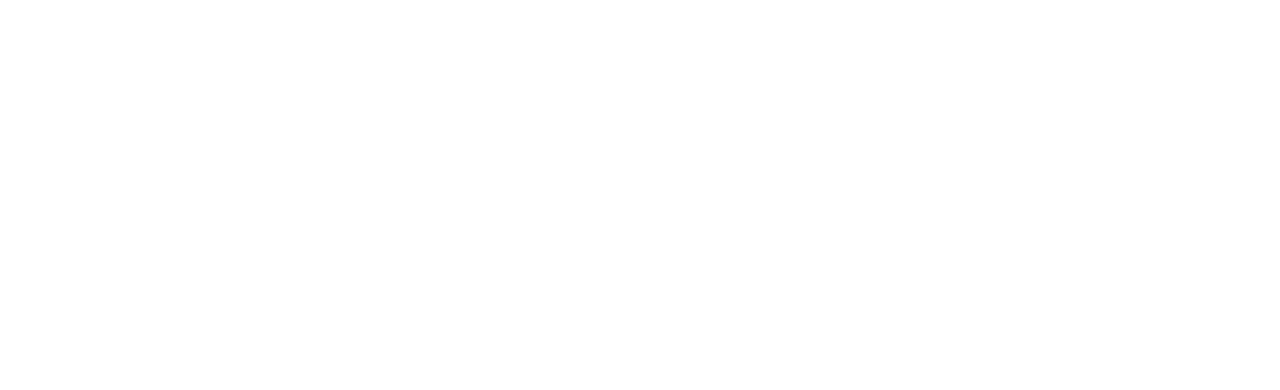
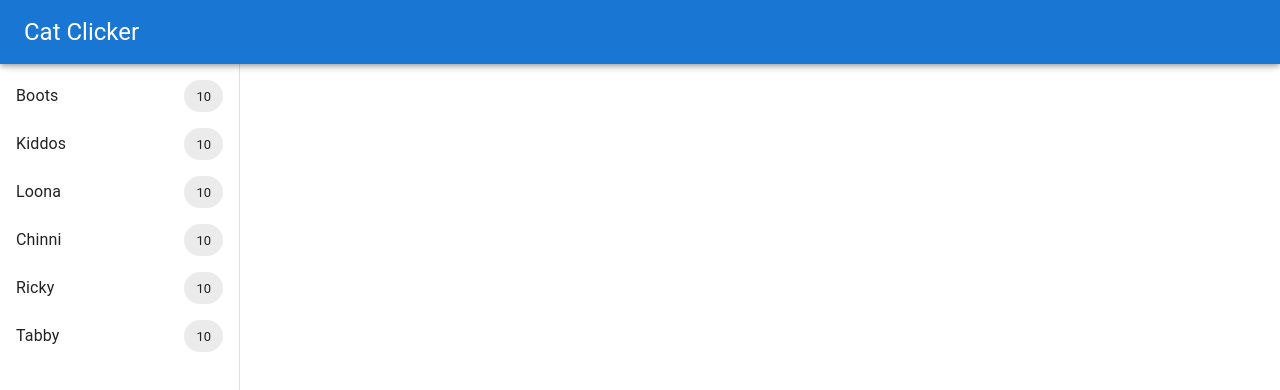
Before and after one commit to Anurag-Kochar-1/ElSpectra_Assignments, a React (Create React App) app in the folder assignment-1-cat-clicker/: page / in a window 1280 px wide. Shown: the top 390 px of the page. Built offline with nearby package versions, Linux system fonts and the light colour scheme.

Commit message:
Add: Layout-Navbar-Sidebar-Added

```diff
--- a/assignment-1-cat-clicker/src/App.tsx
+++ b/assignment-1-cat-clicker/src/App.tsx
@@ -1,10 +1,11 @@
 import './App.css';
+import Layout from './layouts/Layout';
 
 function App() {
   return (
-    <div>
+    <Layout>
 
-    </div>
+    </Layout>
   );
 }
 
--- a/assignment-1-cat-clicker/src/components/Navbar/Navbar.tsx
+++ b/assignment-1-cat-clicker/src/components/Navbar/Navbar.tsx
@@ -1,8 +1,23 @@
-import React from 'react'
+import { AppBar, IconButton, Toolbar, Typography } from '@mui/material'
+import MenuIcon from '@mui/icons-material/Menu';
 
-const Navbar = () => {
+const Navbar = ({ handleHamburger }: { handleHamburger: any }) => {
   return (
-    <div>Navbar</div>
+    <AppBar position="static" sx={{ zIndex: (theme) => theme.zIndex.drawer + 1 }}>
+      <Toolbar>
+        <IconButton
+          color="inherit"
+          aria-label="open drawer"
+          onClick={handleHamburger}
+          sx={{ mr: 2, display: { lg: 'none' } }}
+        >
+          <MenuIcon />
+        </IconButton>
+        <Typography variant="h5" noWrap>
+          Cat Clicker
+        </Typography>
+      </Toolbar>
+    </AppBar>
   )
 }
 
--- a/assignment-1-cat-clicker/src/components/Sidebar/Sidebar.tsx
+++ b/assignment-1-cat-clicker/src/components/Sidebar/Sidebar.tsx
@@ -1,11 +1,93 @@
-import Box from '@mui/material/Box';
+import React from 'react';
+import { styled } from "@mui/material/styles"
+import {
+    AppBar,
+    Box,
+    Chip,
+    Drawer,
+    IconButton,
+    List,
+    ListItem,
+    ListItemButton,
+    ListItemIcon,
+    ListItemText,
+    Toolbar,
+    Typography,
+    useMediaQuery,
+    useTheme,
+} from '@mui/material';
+import MenuIcon from '@mui/icons-material/Menu';
+import Navbar from '../Navbar/Navbar';
 
-const Sidebar = () => {
+const drawerWidth = 240;
+
+const DrawerHeader = styled('div')(({ theme }) => ({
+    display: 'flex',
+    alignItems: 'center',
+    justifyContent: 'flex-end',
+    padding: theme.spacing(0, 1),
+    // necessary for content to be below app bar
+    ...theme.mixins.toolbar,
+}));
+
+const LeftSidebar = styled(Drawer)(({ theme }) => ({
+    width: drawerWidth,
+    flexShrink: 0,
+    '& .MuiDrawer-paper': {
+        width: drawerWidth,
+    },
+}));
+
+const Sidebar = ({ isHamburgerOpen, handleHamburger }: { isHamburgerOpen: boolean, handleHamburger: any }) => {
+    const theme = useTheme();
+    const isTablet = useMediaQuery(theme.breakpoints.between('xs', 'md'));
+
     return (
-        <div>
+        <Box sx={{ display: 'flex' }}>
+            {isTablet ? (
+                <Drawer
+                    variant="temporary"
+                    anchor="left"
+                    open={isHamburgerOpen}
+                    onClose={handleHamburger}
+                    sx={{
+                        '& .MuiDrawer-paper': { boxSizing: 'border-box', width: drawerWidth },
+                    }}
+                >
+                    <DrawerHeader>
+                        <IconButton onClick={handleHamburger}>
+                            <MenuIcon />
+                        </IconButton>
+                    </DrawerHeader>
+                    <List>
+                        {['Boots', 'Kiddos', 'Loona', 'Chinni', 'Ricky', 'Tabby'].map((text, index) => (
+                            <ListItem key={text} disablePadding>
+                                <ListItemButton>
 
-        </div>
+                                    <ListItemText primary={text} />
+                                    <Chip label={10} onClick={() => alert('clicked')} />
+                                </ListItemButton>
+                            </ListItem>
+                        ))}
+                    </List>
+                </Drawer>
+            ) : (
+                <LeftSidebar variant="permanent" open>
+                    <DrawerHeader />
+                    <List>
+                        {['Boots', 'Kiddos', 'Loona', 'Chinni', 'Ricky', 'Tabby'].map((text, index) => (
+                            <ListItem key={text} disablePadding>
+                                <ListItemButton>
+                                    <ListItemText primary={text} />
+                                    <Chip label={10} onClick={() => alert('clicked')} />
+                                </ListItemButton>
+                            </ListItem>
+                        ))}
+                    </List>
+                </LeftSidebar>
+            )}
+        </Box>
     )
-}
+};
 
 export default Sidebar
--- a/assignment-1-cat-clicker/src/index.tsx
+++ b/assignment-1-cat-clicker/src/index.tsx
@@ -3,16 +3,13 @@
 import './index.css';
 import App from './App';
 import reportWebVitals from './reportWebVitals';
-import Layout from './layouts/Layout';
 
 const root = ReactDOM.createRoot(
   document.getElementById('root') as HTMLElement
 );
 root.render(
   <React.StrictMode>
-    <Layout>
       <App />
-    </Layout>
   </React.StrictMode>
 );
 
--- a/assignment-1-cat-clicker/src/layouts/Layout.tsx
+++ b/assignment-1-cat-clicker/src/layouts/Layout.tsx
@@ -1,12 +1,39 @@
-import React from 'react'
+import { useState } from 'react'
 import Navbar from '../components/Navbar/Navbar'
 import Sidebar from '../components/Sidebar/Sidebar'
+import Box from '@mui/material/Box';
+import Stack from '@mui/material/Stack';
 
 const Layout = ({ children }: { children: React.ReactNode }) => {
+
+    const [isHamburgerOpen, setIsHamburgerOpen] = useState<boolean>(false);
+
+    const handleHamburger = () => {
+        setIsHamburgerOpen(!isHamburgerOpen);
+    };
+
+
+
     return (
-        <div>
-            {children}
-        </div>
+        <Box
+            sx={{ width: "100%" }}
+        >
+            <Stack>
+                <Navbar handleHamburger={handleHamburger} />
+
+                <Stack
+                    direction={'row'}
+                    justifyContent="center"
+                    alignItems="center"
+                    spacing={2}
+                >
+
+                    <Sidebar isHamburgerOpen={isHamburgerOpen} handleHamburger={handleHamburger} />
+
+                </Stack>
+                {children}
+            </Stack>
+        </Box>
     )
 }
 
```
